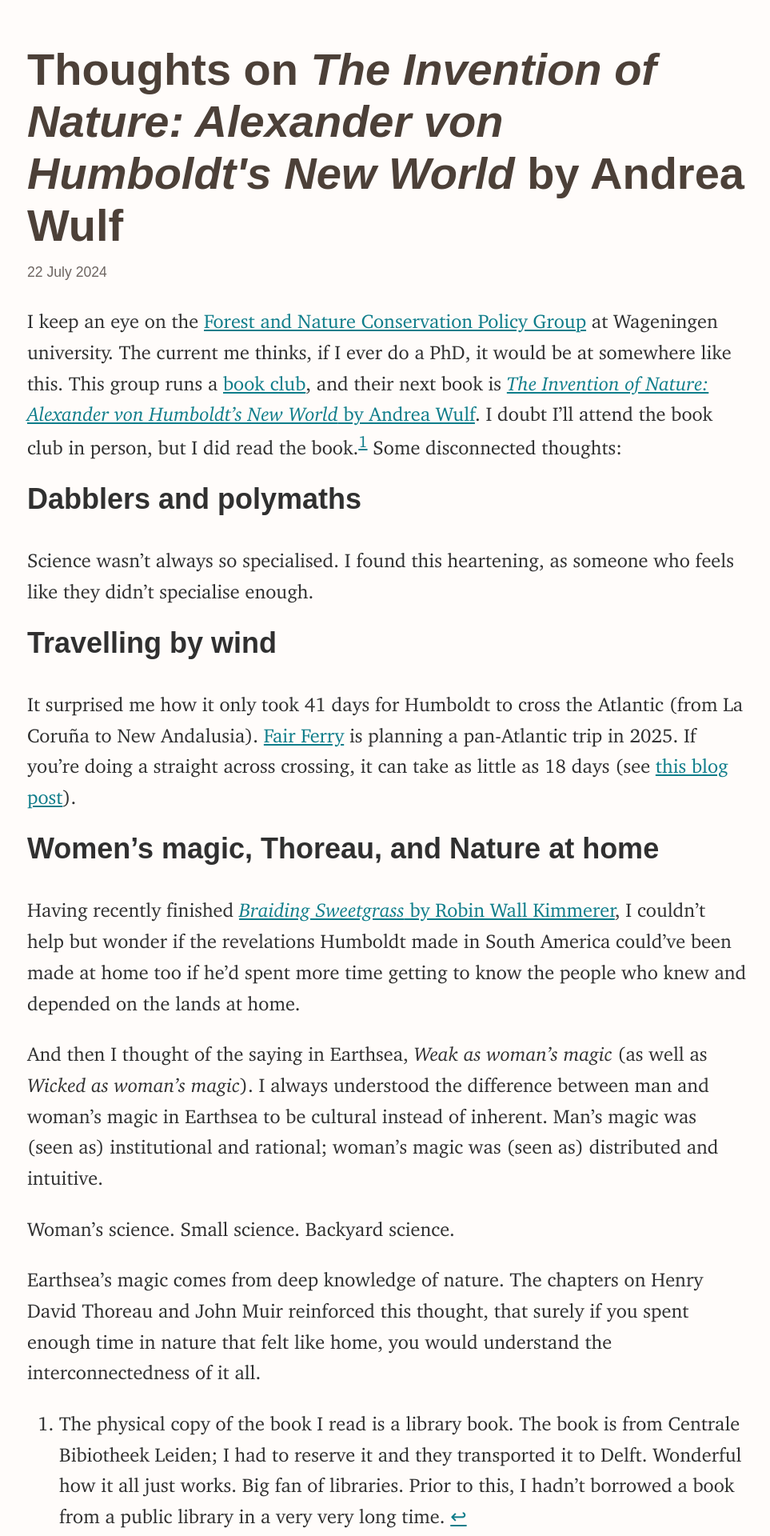
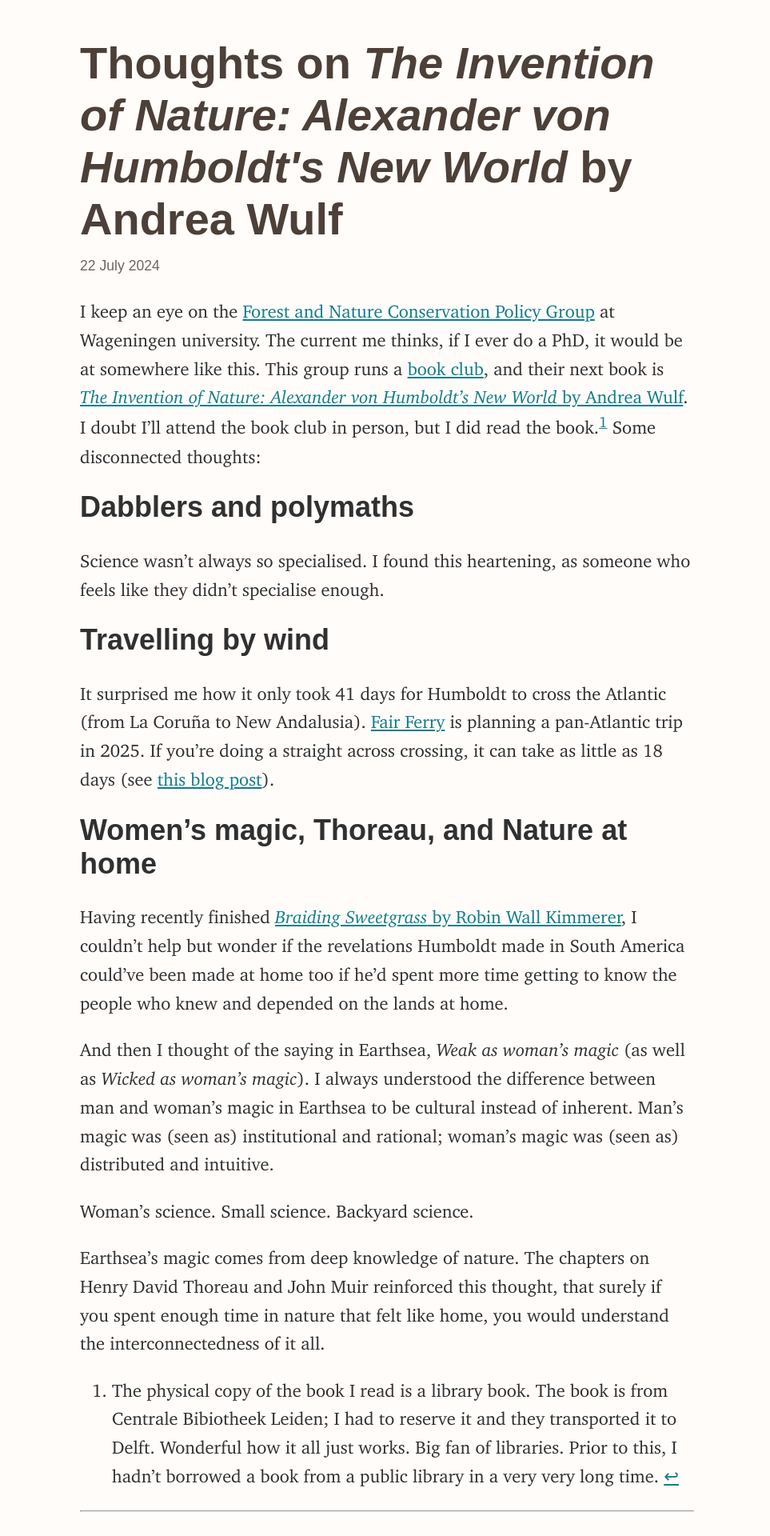
Before and after one commit to retasu1/retasu1.github.io, a Jekyll site: the page built from index.html, in a window 1280 px wide. Shown: the top 1920 px of the page at 80% size, without its empty margins (156-1119 px from the left). Built offline with Jekyll 4.4.1, drawn with Linux system fonts in a browser that asks for light colours.

Commit message:
Font stuff

```diff
--- a/_sass/_base.scss
+++ b/_sass/_base.scss
@@ -13,7 +13,7 @@ html {
 
 body {
 	background-color: $clr-background;
-
+	margin: 0;
 }
 
 main {
@@ -23,6 +23,7 @@ main {
 
 	@include medium {
 		max-width: 900px;
+		max-width: clamp(600px, calc(8rem + 50vw), 850px);
 		margin: 0 auto;
 	}
 }
@@ -65,6 +66,7 @@ h1 {
 
 h2 {
 	font-size: $fs-h2;
+	margin-bottom: 0;
 
 	@include medium {
 		font-size: $fs-h2-l;
--- a/_sass/_variables.scss
+++ b/_sass/_variables.scss
@@ -81,7 +81,7 @@ $fs-caption-m: 1rem;
 $fs-h1-l: 3.5rem;
 $fs-h2-l: 2.25rem;
 $fs-h3-l: 1.5rem;
-$fs-body-l: clamp(1.25rem, calc(0.65vw + 1rem), 1.75rem);
+$fs-body-l: clamp(1.25rem, calc(0.5vw + 1rem), 1.75rem);
 $fs-small-l: 1rem;
 $fs-caption-l: 1rem;
 
```
